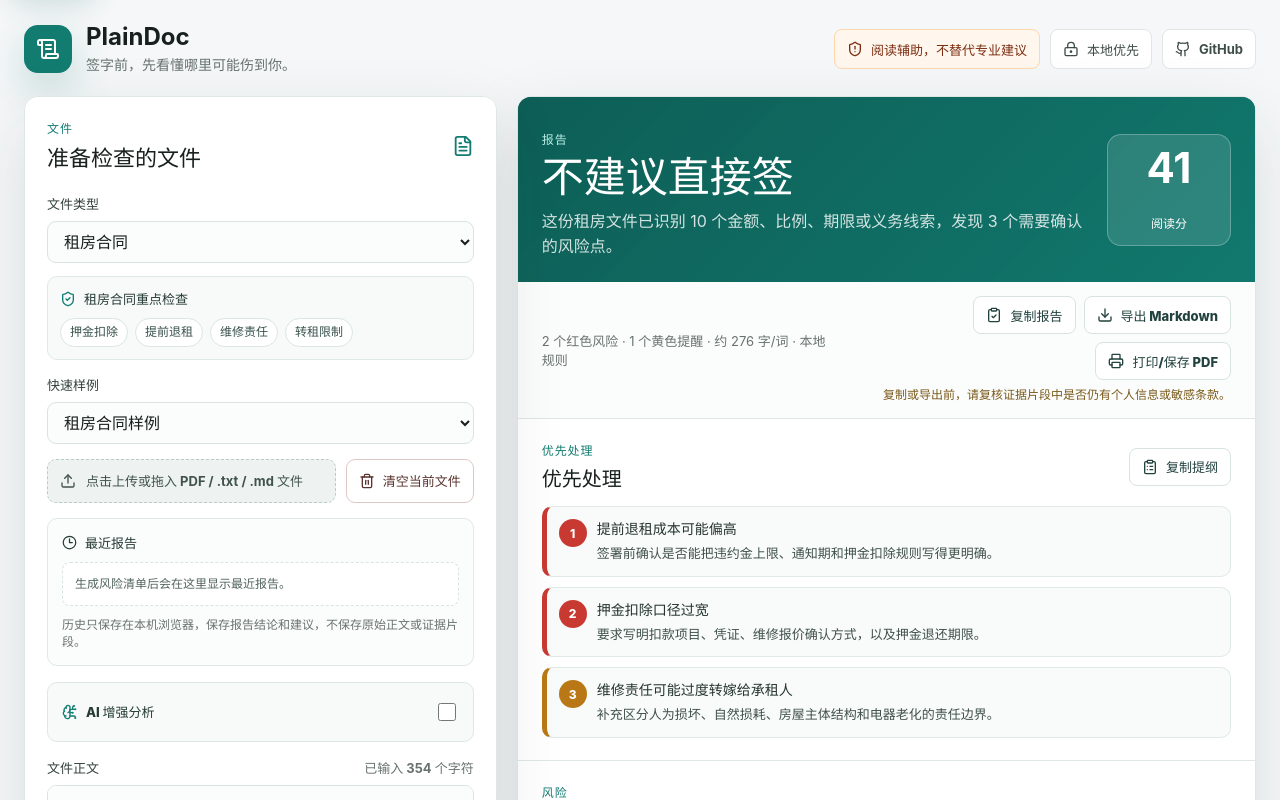
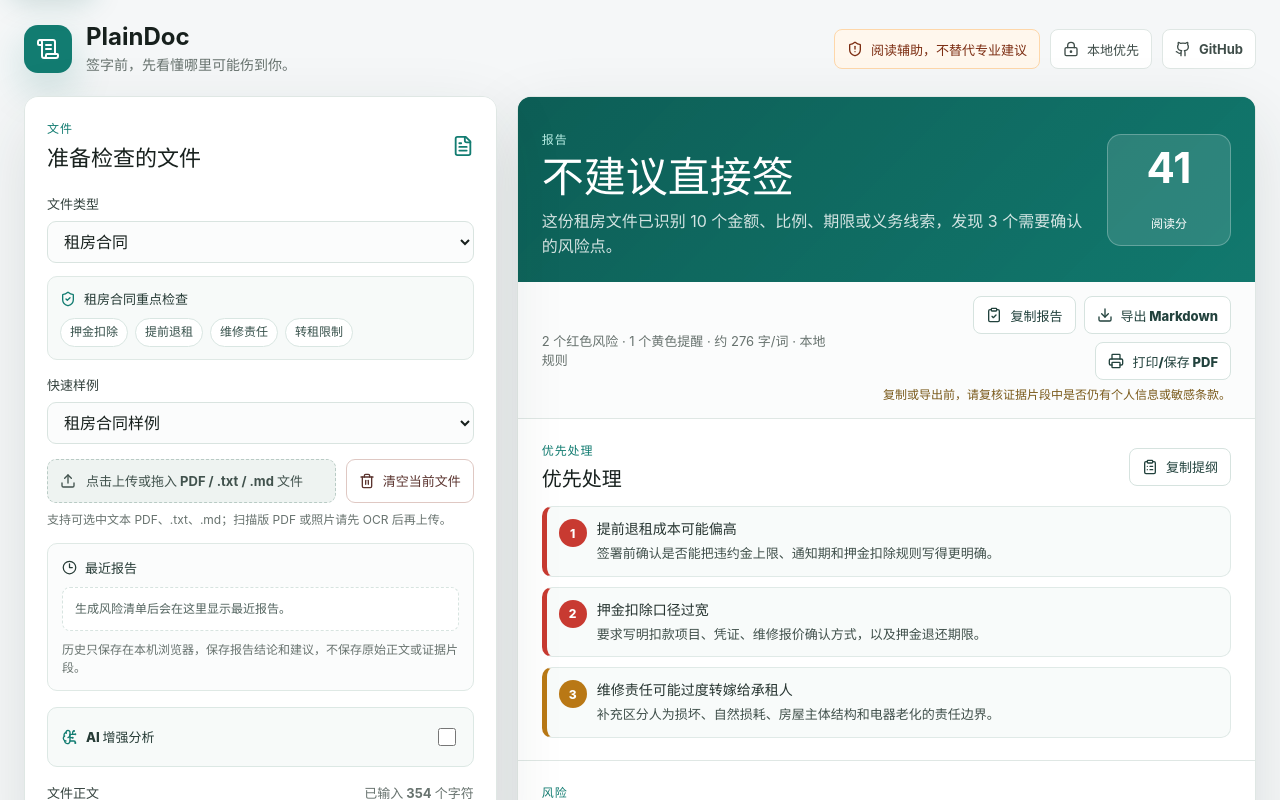
Before and after one commit to ppxu/plaindoc, a React (Vite) app: page / in a window 1280 px wide. Shown: the top 800 px of the page. Built offline with nearby package versions, Linux system fonts and the light colour scheme.

Commit message:
Clarify upload OCR expectations

```diff
--- a/src/components/DocumentInput.tsx
+++ b/src/components/DocumentInput.tsx
@@ -160,6 +160,7 @@ export function DocumentInput({
         <label
           className={isUploadDragActive ? "upload-strip drag-active" : "upload-strip"}
           aria-label="上传或拖入 PDF、txt、md 文件"
+          aria-describedby="upload-format-hint"
           onDragEnter={handleUploadDragEnter}
           onDragOver={handleUploadDragOver}
           onDragLeave={handleUploadDragLeave}
@@ -192,6 +193,9 @@ export function DocumentInput({
           <span>清空当前文件</span>
         </button>
       </div>
+      <p className="upload-hint" id="upload-format-hint">
+        支持可选中文本 PDF、.txt、.md；扫描版 PDF 或照片请先 OCR 后再上传。
+      </p>
 
       <ReportHistory items={history} onSelect={onSelectHistory} onClear={onClearHistory} />
 
--- a/src/styles.css
+++ b/src/styles.css
@@ -402,6 +402,13 @@ textarea:focus,
   opacity: 0.7;
 }
 
+.upload-hint {
+  margin: -7px 0 15px;
+  color: var(--muted);
+  font-size: 12px;
+  line-height: 1.45;
+}
+
 .upload-strip svg,
 .clear-workspace-button svg,
 .primary-action svg,
```
Also changed, not shown: 1 other file (tests, documents, lock files or other folders).
